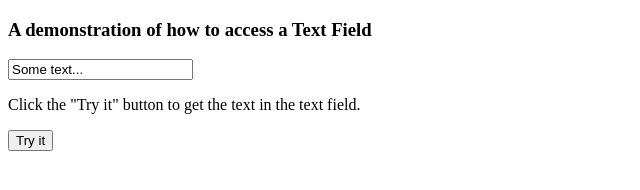
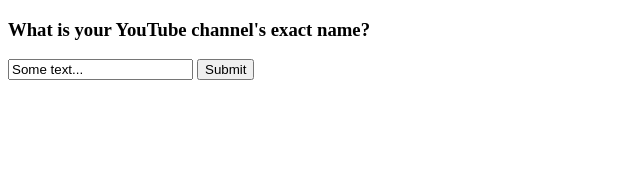
Before and after one commit to ThatCoderThatOnlyWantsToMakeSomething/Interesting..., a plain HTML site: page index.html in a window 1280 px wide. Shown: the whole page, without its empty margins (0-640 px from the left). Drawn offline with Linux system fonts and the light colour scheme.

Commit message:
Update index.html

```diff
--- a/index.html
+++ b/index.html
@@ -9,13 +9,11 @@
  </head>
 <body>
 
-<h3>A demonstration of how to access a Text Field</h3>
+<h3>What is your YouTube channel's exact name?</h3>
 
 <input type="text" id="myText" value="Some text...">
 
-<p>Click the "Try it" button to get the text in the text field.</p>
-
-<button onclick="myFunction()">Try it</button>
+<button onclick="myFunction()">Submit</button>
 
 <p id="demo"></p>
 
```
